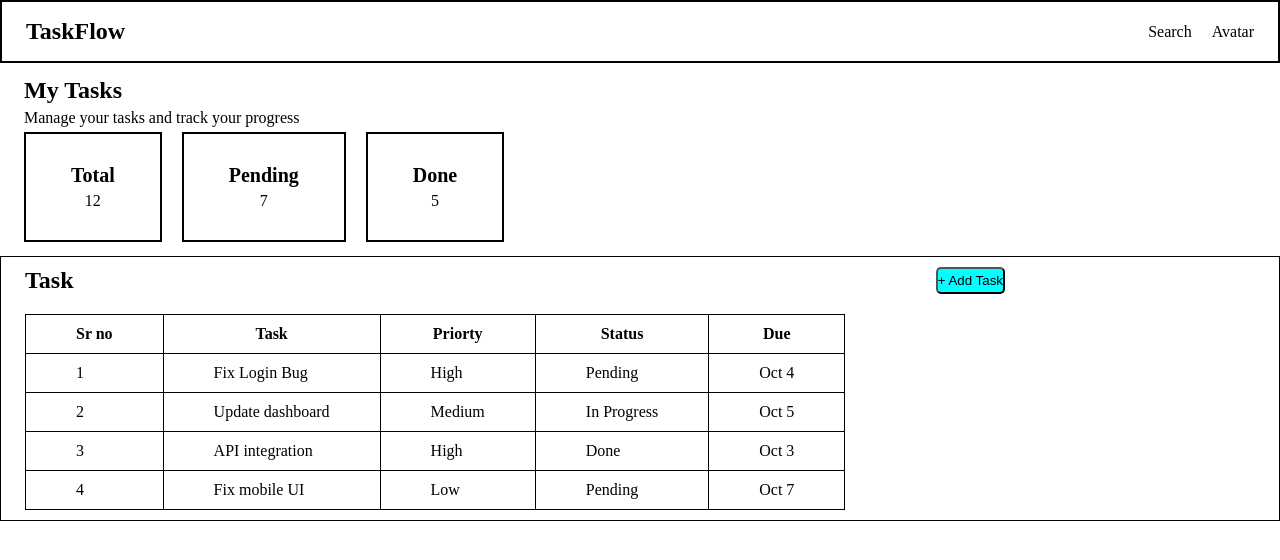
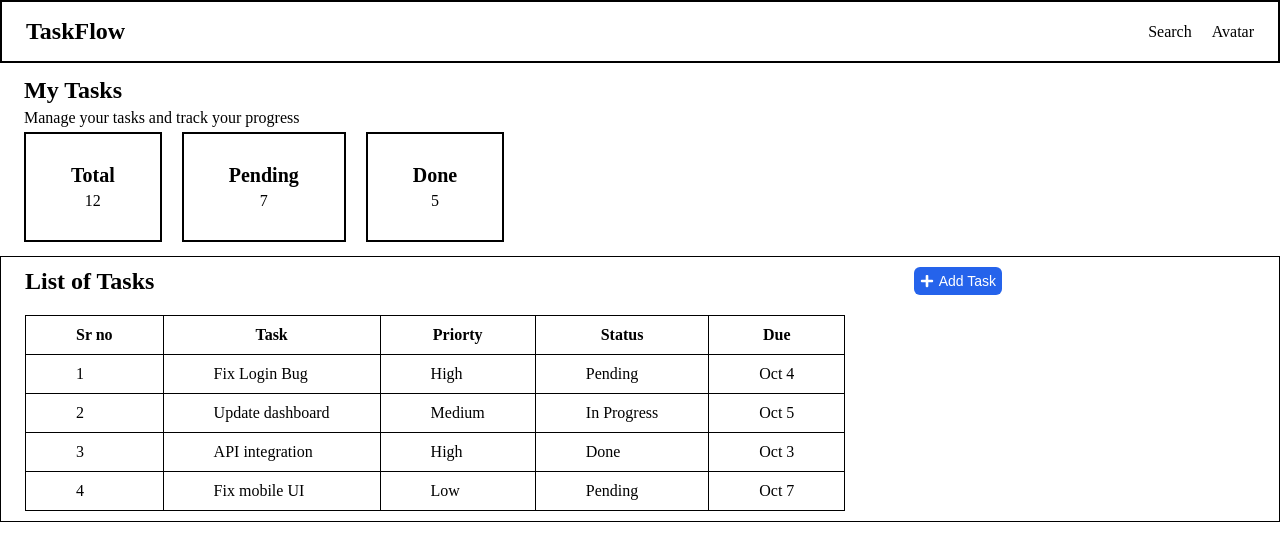
Before and after one commit to ankitdotdev/React-Basic-Foundation, a React (Vite) app in the folder Challenge 2/challenge-2/: page / in a window 1280 px wide. Shown: the top 560 px of the page. Built offline with nearby package versions, Linux system fonts and the light colour scheme.

Commit message:
feat: enhance Button and TaskForm components with icon support and styling improvements

```diff
--- a/Challenge 2/challenge-2/src/component/button/Button.module.css
+++ b/Challenge 2/challenge-2/src/component/button/Button.module.css
@@ -8,6 +8,11 @@
   transition:
     background-color 0.2s ease,
     border-color 0.2s ease;
+
+  display: inline-flex;
+  align-items: center;
+  gap: 5px;
+  text-align: center;
 }
 
 .primary {
--- a/Challenge 2/challenge-2/src/component/button/Button.tsx
+++ b/Challenge 2/challenge-2/src/component/button/Button.tsx
@@ -5,6 +5,7 @@ interface ButtonProps {
   variant?: "primary" | "secondary" | "danger" | "reset";
   onClick?: () => void;
   disabled?: boolean;
+  icon?: React.ReactNode;
 }
 
 import styles from "./Button.module.css";
@@ -14,6 +15,7 @@ const Button: React.FC<ButtonProps> = ({
   type = "button",
   variant = "primary",
   disabled = false,
+  icon,
 }) => {
   return (
     <button
@@ -22,6 +24,7 @@ const Button: React.FC<ButtonProps> = ({
       className={`${styles.button} ${styles[variant]}`}
       disabled={disabled}
     >
+      {icon && icon}
       {label}
     </button>
   );
--- a/Challenge 2/challenge-2/src/component/input/InputField.module.css
+++ b/Challenge 2/challenge-2/src/component/input/InputField.module.css
@@ -8,9 +8,14 @@
 .inputField {
   padding: 5px;
   width: 100%;
+  border: 2px solid rgb(109, 105, 105);
 }
 
 .label {
   font-size: 16px;
   font-weight: 500;
 }
+
+.inputField:focus {
+  border: 2px solid rgba(4, 26, 82, 0.259);
+}
--- a/Challenge 2/challenge-2/src/module/task/dashboard/components/TaskForm.module.css
+++ b/Challenge 2/challenge-2/src/module/task/dashboard/components/TaskForm.module.css
@@ -59,4 +59,6 @@ label {
   display: flex;
   flex-direction: column;
   justify-content: center;
+  align-items: center;
+  gap: 14px;
 }
--- a/Challenge 2/challenge-2/src/module/task/dashboard/components/TaskForm.tsx
+++ b/Challenge 2/challenge-2/src/module/task/dashboard/components/TaskForm.tsx
@@ -5,6 +5,7 @@ import taskForm from "./TaskForm.module.css";
 import type { Tasks } from "../types/Tasks";
 import InputField from "../../../../component/input/InputField";
 import Button from "../../../../component/button/Button";
+import { FaPlus } from "react-icons/fa";
 
 interface TasFormProps {
   onClick: (tasks: Tasks) => void;
@@ -84,8 +85,12 @@ const TaskForm: React.FC<TasFormProps> = ({ onClick, onClose }) => {
             onChange={(field, e) => handleChange(field, e)}
           />
         </div>
-
-        <Button type="submit" label="Add Task" variant="primary" />
+        <Button
+          icon={<FaPlus />}
+          type="submit"
+          label="Add Task"
+          variant="primary"
+        />
       </form>
     </div>
   );
--- a/Challenge 2/challenge-2/src/module/task/dashboard/components/TaskSection.tsx
+++ b/Challenge 2/challenge-2/src/module/task/dashboard/components/TaskSection.tsx
@@ -7,6 +7,8 @@ import TaskForm from "./TaskForm";
   import type { Tasks } from "../types/Tasks";
   import { Toast } from "radix-ui";
   import { BiCross } from "react-icons/bi";
+  import Button from "../../../../component/button/Button";
+  import { FaPlus } from "react-icons/fa";
 
   const TaskSection = () => {
     const [show, setShow] = useState(false);
@@ -62,8 +64,12 @@ const TaskSection = () => {
         )}
         <div className={`${task.tableSection}`}>
           <div className={`${task.taskHeader}`}>
-          <span>Task</span>
-          <button onClick={() => setShow((prev) => !prev)}>+ Add Task</button>
+            <span>List of Tasks</span>
+            <Button
+              label="Add Task"
+              icon={<FaPlus size={14} />}
+              onClick={() => setShow((prev) => !prev)}
+            />
           </div>
           <div className={`${task.tableArea}`}>
             <Table columnsDef={TasksColumns} data={tasks} />
--- a/Challenge 2/challenge-2/src/module/task/dashboard/task.dashboard.module.css
+++ b/Challenge 2/challenge-2/src/module/task/dashboard/task.dashboard.module.css
@@ -36,6 +36,8 @@
 .taskHeader {
   display: flex;
   justify-content: space-between;
+  align-items: center;
+  gap: 20px;
   padding: 10px 24px;
 }
 
@@ -43,16 +45,16 @@
   font-size: 24px;
   font-weight: bold;
 }
-.taskHeader button {
-  background-color: aqua;
-  border-radius: 5px;
-  cursor: pointer;
-  margin-right: 250px;
-}
+
 .tableSection {
   display: flex;
   flex-direction: column;
   border: 1px solid black;
+}
+.taskHeader,
+.tableArea {
+  width: 1025px;
+  box-sizing: border-box;
 }
 
 .tableArea {
@@ -67,6 +69,8 @@
   justify-content: center;
   align-items: center;
   padding: 24px;
+    z-index: 1000;
+
 }
 
 .modelContent {
```
Lines whose indentation alone changed are shown as unchanged.
